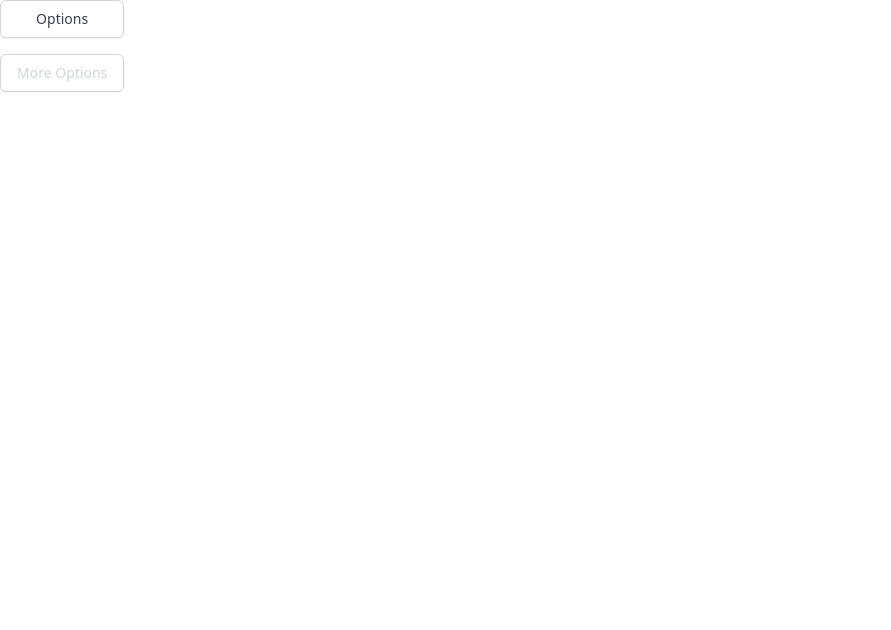
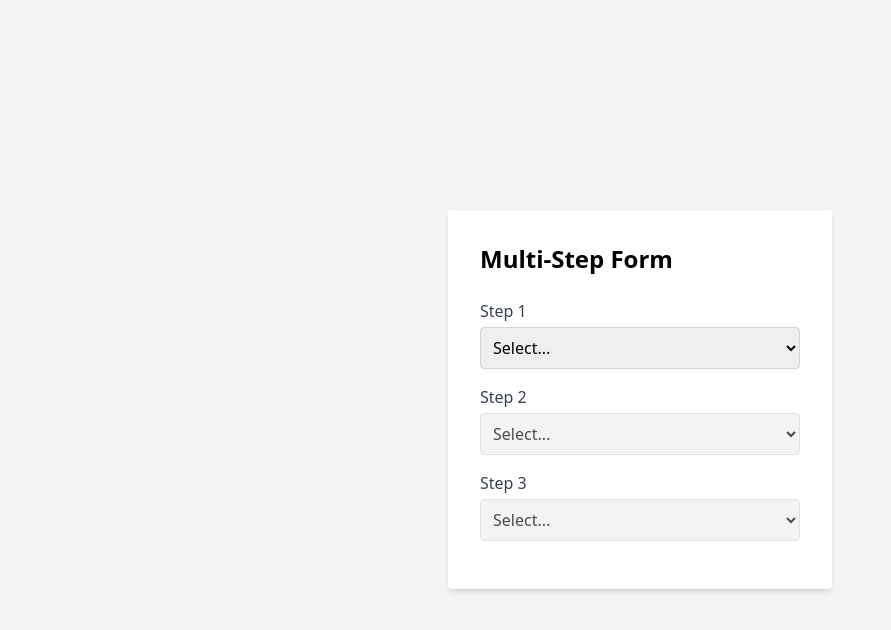
Before and after one commit to MJWils/tailwindCodeExamples, a React (Vite) app: page / in a window 1280 px wide. Shown: the top 630 px of the page, without its empty margins (0-891 px from the left). Built offline with nearby package versions, Linux system fonts and the light colour scheme.

Commit message:
add multistepform

```diff
--- a/src/App.tsx
+++ b/src/App.tsx
@@ -1,9 +1,9 @@
-import Dropdown from "./Dropdown";
+import MultiStepForm from "./MultiStepForm";
 
 function App() {
   return (
     <>
-      <Dropdown />
+      <MultiStepForm />
     </>
   );
 }
--- a/src/Dropdown.tsx
+++ b/src/Dropdown.tsx
@@ -1,109 +1,43 @@
 import { useState } from "react";
 
 export default function Dropdown() {
-  const [isOpen, setIsOpen] = useState(false);
-  const [secondIsOpen, setSecondIsOpen] = useState(false);
-  const [selection, setSelection] = useState(null);
+  const [selections, setSelections] = useState([null, null, null]);
 
-  const handleSelection = (option) => {
-    setSelection(option);
-    setSecondIsOpen(true);
+  const handleSelection = (index, option) => {
+    setSelections((prev) => {
+      const newSelections = [...prev];
+      newSelections[index] = option;
+      return newSelections;
+    });
   };
 
   return (
-    <div className="inline-grid grid-flow-row auto-rows-max space-y-4">
-      <div>
-        <button
-          type="button"
-          className="inline-flex justify-center w-full rounded-md border border-gray-300 shadow-sm px-4 py-2 bg-white text-sm font-medium text-gray-700 hover:bg-gray-50 focus:outline-none focus:ring-2 focus:ring-offset-2 focus:ring-offset-gray-100 focus:ring-indigo-500"
-          id="options-menu"
-          aria-haspopup="true"
-          aria-expanded="true"
-          onClick={() => setIsOpen(!isOpen)}
-        >
-          Options
-          {/* SVG code omitted for brevity */}
-        </button>
-      </div>
-
-      {isOpen && (
-        <div className="mt-2 w-56 rounded-md shadow-lg bg-white ring-1 ring-black ring-opacity-5">
-          <ul
-            className="py-1"
-            role="menu"
-            aria-orientation="vertical"
-            aria-labelledby="options-menu"
+    <ul className="space-y-4">
+      {selections.map((selection, index) => (
+        <li key={index}>
+          <label
+            className={`block w-full rounded-md border border-gray-300 shadow-sm px-4 py-2 bg-white text-sm font-medium ${
+              selection ? "text-gray-700" : "text-gray-300"
+            }`}
           >
-            <li>
-              <button
-                className="block w-full text-left px-4 py-2 text-sm text-gray-700 hover:bg-gray-100 hover:text-gray-900"
-                role="menuitem"
-                onClick={() => handleSelection("Option 1")}
-              >
-                Option 1
-              </button>
-            </li>
-            <li>
-              <a
-                href="#"
-                className="block px-4 py-2 text-sm text-gray-700 hover:bg-gray-100 hover:text-gray-900"
-                role="menuitem"
-              >
-                Option 2
-              </a>
-            </li>
-            <li>
-              <a
-                href="#"
-                className="block px-4 py-2 text-sm text-gray-700 hover:bg-gray-100 hover:text-gray-900"
-                role="menuitem"
-              >
-                Option 3
-              </a>
-            </li>
-            {/* Other options omitted for brevity */}
-          </ul>
-        </div>
-      )}
-
-      <div>
-        <button
-          type="button"
-          className={`inline-flex justify-center w-full rounded-md border border-gray-300 shadow-sm px-4 py-2 bg-white text-sm font-medium ${
-            selection ? "text-gray-700" : "text-gray-300"
-          } hover:bg-gray-50 focus:outline-none focus:ring-2 focus:ring-offset-2 focus:ring-offset-gray-100 focus:ring-indigo-500`}
-          id="second-options-menu"
-          aria-haspopup="true"
-          aria-expanded="true"
-          onClick={() => {}}
-          disabled={!selection}
-          title={selection ? "" : "Disabled"}
-        >
-          More Options
-          {/* SVG code omitted for brevity */}
-        </button>
-      </div>
-
-      {secondIsOpen && (
-        <div className="mt-2 w-56 rounded-md shadow-lg bg-white ring-1 ring-black ring-opacity-5">
-          <ul
-            className="py-1"
-            role="menu"
-            aria-orientation="vertical"
-            aria-labelledby="second-options-menu"
-          >
-            <li>
-              <button
-                className="block w-full text-left px-4 py-2 text-sm text-gray-700 hover:bg-gray-100 hover:text-gray-900"
-                role="menuitem"
-              >
-                Second Option 1
-              </button>
-            </li>
-            {/* Other options omitted for brevity */}
-          </ul>
-        </div>
-      )}
-    </div>
+            <input
+              type="text"
+              readOnly
+              value={selection || ""}
+              onClick={() =>
+                !selection && handleSelection(index, `Option ${index + 1}`)
+              }
+              className="cursor-pointer"
+              disabled={index > 0 && !selections[index - 1]}
+            />
+            {index < selections.length - 1 && !selection && (
+              <span className="text-red-500">
+                Please complete this field before proceeding.
+              </span>
+            )}
+          </label>
+        </li>
+      ))}
+    </ul>
   );
 }
--- /dev/null
+++ b/src/MultiStepForm.tsx
@@ -0,0 +1,84 @@
+import React, { useState } from "react";
+
+const MultiStepForm = () => {
+  const [formData, setFormData] = useState({
+    step1: "",
+    step2: "",
+    step3: "",
+  });
+
+  const handleInputChange = (e) => {
+    setFormData({
+      ...formData,
+      [e.target.name]: e.target.value,
+    });
+  };
+
+  const allStepsCompleted = Object.values(formData).every(
+    (field) => field !== ""
+  );
+
+  return (
+    <div className="flex flex-col items-center justify-center min-h-screen bg-gray-100">
+      <div className="p-8 bg-white rounded shadow-md w-96">
+        <h2 className="text-2xl font-bold mb-6">Multi-Step Form</h2>
+
+        <div className="mb-4">
+          <label className="block text-gray-700">Step 1</label>
+          <select
+            name="step1"
+            value={formData.step1}
+            onChange={handleInputChange}
+            className="mt-1 p-2 w-full border border-gray-300 rounded"
+            disabled={false}
+          >
+            <option value="">Select...</option>
+            <option value="option1">Option 1</option>
+            <option value="option2">Option 2</option>
+            <option value="option3">Option 3</option>
+          </select>
+        </div>
+
+        <div className="mb-4">
+          <label className="block text-gray-700">Step 2</label>
+          <select
+            name="step2"
+            value={formData.step2}
+            onChange={handleInputChange}
+            className="mt-1 p-2 w-full border border-gray-300 rounded"
+            disabled={!formData.step1}
+          >
+            <option value="">Select...</option>
+            <option value="option1">Option 1</option>
+            <option value="option2">Option 2</option>
+            <option value="option3">Option 3</option>
+          </select>
+        </div>
+
+        <div className="mb-4">
+          <label className="block text-gray-700">Step 3</label>
+          <select
+            name="step3"
+            value={formData.step3}
+            onChange={handleInputChange}
+            className="mt-1 p-2 w-full border border-gray-300 rounded"
+            disabled={!formData.step2}
+          >
+            <option value="">Select...</option>
+            <option value="option1">Option 1</option>
+            <option value="option2">Option 2</option>
+            <option value="option3">Option 3</option>
+          </select>
+        </div>
+
+        {allStepsCompleted && (
+          <button className="w-full py-2 px-4 bg-blue-600 text-white rounded hover:bg-blue-700">
+            Request Image
+          </button>
+        )}
+      </div>
+    </div>
+  );
+};
+
+export default MultiStepForm;
```
